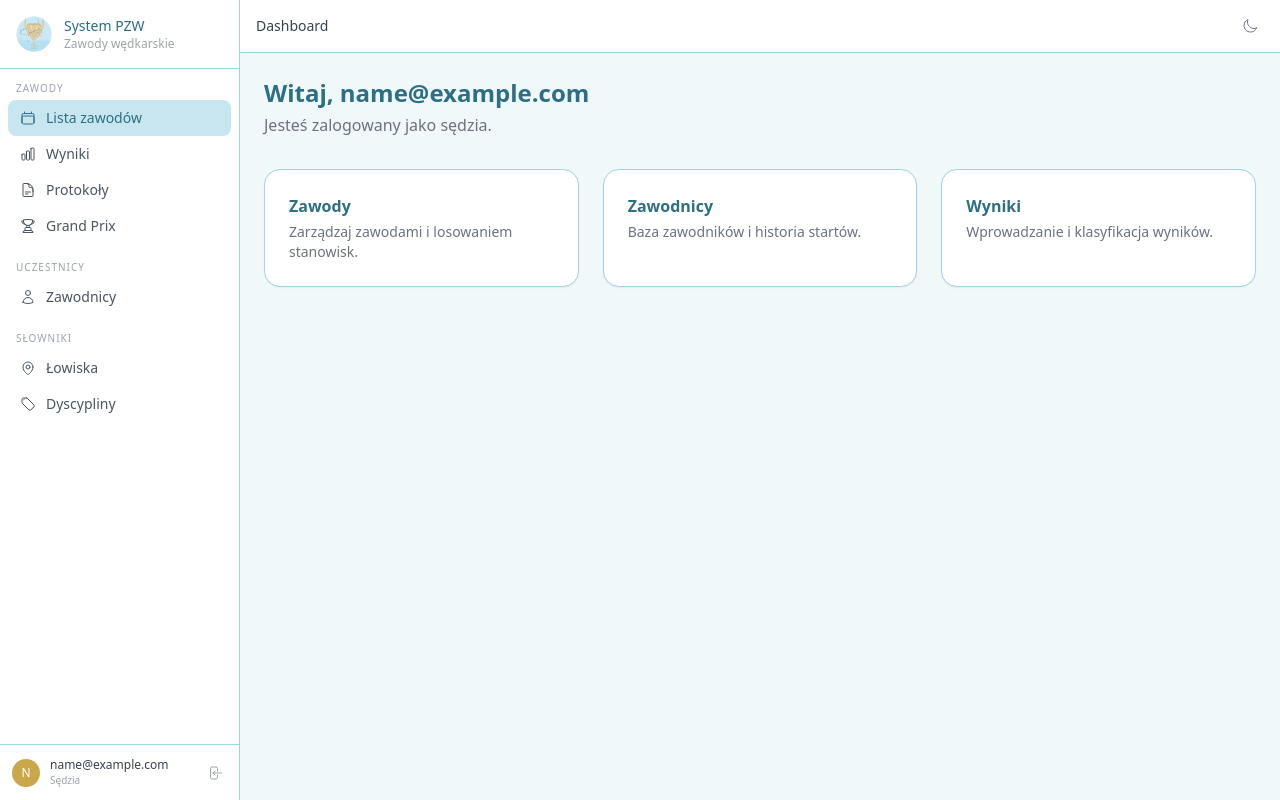
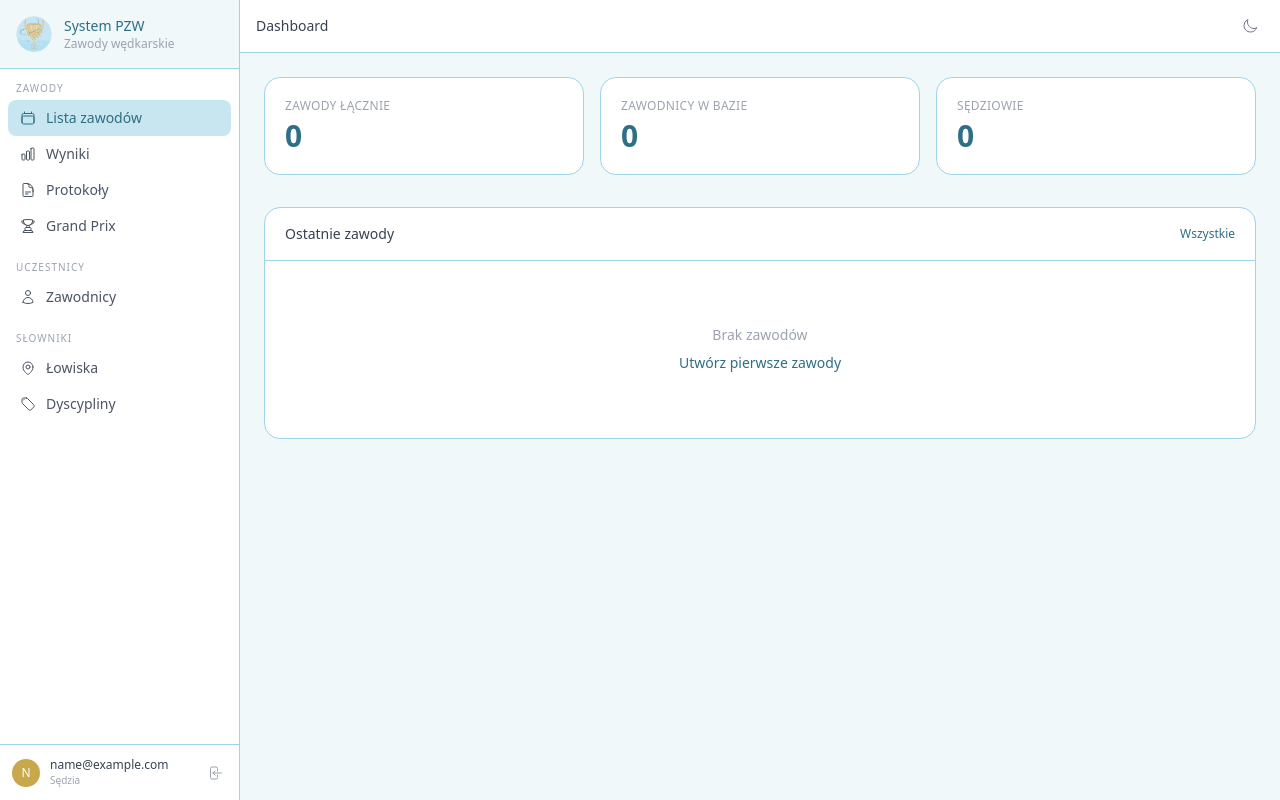
Before and after one commit to pshemeeg/pzw, a Flask app: page / in a window 1280 px wide. Run offline with Flask 3, Linux system fonts and the light colour scheme; the visitor is signed in with stand-in values (Sample User, id 1); data that the repository does not hold is empty; some libraries are stand-ins or nearby versions.

```diff
--- a/app/__init__.py
+++ b/app/__init__.py
@@ -47,6 +47,10 @@ def create_app(config_name=None):
 
     app.register_blueprint(sedziowie_bp, url_prefix="/sedziowie")
 
+    from app.blueprints.uzytkownicy import bp as uzytkownicy_bp
+
+    app.register_blueprint(uzytkownicy_bp, url_prefix="/uzytkownicy")
+
     app.logger.info("Aplikacja PZW uruchomiona w trybie: %s", config_name)
 
     return app
--- a/app/blueprints/main/routes.py
+++ b/app/blueprints/main/routes.py
@@ -1,10 +1,24 @@
 from flask import render_template
 from flask_login import login_required, current_user
+from sqlalchemy import desc
 
 from app.blueprints.main import bp
+from app.extensions import db
+from app.models import Zawody, Zawodnik, Sedzia
 
 
 @bp.route("/")
 @login_required
 def index():
-    return render_template("main/index.html")
+    ostatnie_zawody = Zawody.query.order_by(desc(Zawody.data)).limit(10).all()
+    liczba_zawodow = Zawody.query.count()
+    liczba_zawodnikow = Zawodnik.query.count()
+    liczba_sedziow = Sedzia.query.count()
+
+    return render_template(
+        "main/index.html",
+        ostatnie_zawody=ostatnie_zawody,
+        liczba_zawodow=liczba_zawodow,
+        liczba_zawodnikow=liczba_zawodnikow,
+        liczba_sedziow=liczba_sedziow,
+    )
--- /dev/null
+++ b/app/blueprints/uzytkownicy/__init__.py
@@ -0,0 +1,5 @@
+from flask import Blueprint
+
+bp = Blueprint("uzytkownicy", __name__, template_folder="../../templates/uzytkownicy")
+
+from app.blueprints.uzytkownicy import routes  # noqa: E402, F401
--- a/app/templates/base.html
+++ b/app/templates/base.html
@@ -51,8 +51,10 @@
                   flex flex-col transition-transform duration-200
                   lg:relative lg:translate-x-0">
 
-        <div class="flex items-center gap-3 px-4 py-4
-                    border-b border-water-200 dark:border-gray-700">
+        <a href="{{ url_for('main.index') }}"
+   class="flex items-center gap-3 px-4 py-4
+          border-b border-water-200 dark:border-gray-700
+          hover:bg-water-50 dark:hover:bg-gray-700 transition-colors">
     <img src="{{ url_for('static', filename='img/logo.png') }}"
          alt="Logo" class="h-9 w-9 rounded-full">
     <div>
@@ -61,7 +63,7 @@
         </div>
         <div class="text-xs text-gray-400">Zawody wędkarskie</div>
     </div>
-        </div>
+</a>
 
         <nav class="flex-1 overflow-y-auto px-2 py-3 space-y-4">
 
@@ -268,7 +270,7 @@
                           text-gray-400 dark:text-gray-500">
                     Administracja
                 </p>
-                <a href="#"
+                <a href="{{ url_for('uzytkownicy.lista') }}"
                    class="flex items-center gap-2.5 px-3 py-2 rounded-lg text-sm
                           text-gray-600 dark:text-gray-300
                           hover:bg-water-100 dark:hover:bg-gray-700">
--- a/app/templates/main/index.html
+++ b/app/templates/main/index.html
@@ -1,39 +1,122 @@
-{% extends "base.html" %} {% block title %}Strona główna{% endblock %} {% block content
-%}
-<div class="mb-8">
-  <h1 class="text-2xl font-semibold text-water-700 dark:text-water-200">
-    Witaj, {{ current_user.email }}
-  </h1>
-  <p class="text-gray-500 dark:text-gray-400 mt-1">
-    {% if current_user.is_admin() %} Jesteś zalogowany jako administrator. {% else %}
-    Jesteś zalogowany jako sędzia. {% endif %}
-  </p>
+{% extends "base.html" %}
+
+{% block title %}Dashboard{% endblock %}
+{% block page_title %}Dashboard{% endblock %}
+
+{% block content %}
+
+<div class="grid grid-cols-1 sm:grid-cols-3 gap-4 mb-8">
+    <div class="bg-white dark:bg-gray-800 rounded-2xl border
+                border-water-200 dark:border-gray-700 p-5">
+        <p class="text-xs text-gray-400 uppercase tracking-wide mb-1">
+            Zawody łącznie
+        </p>
+        <p class="text-3xl font-semibold text-water-700 dark:text-water-200">
+            {{ liczba_zawodow }}
+        </p>
+    </div>
+    <div class="bg-white dark:bg-gray-800 rounded-2xl border
+                border-water-200 dark:border-gray-700 p-5">
+        <p class="text-xs text-gray-400 uppercase tracking-wide mb-1">
+            Zawodnicy w bazie
+        </p>
+        <p class="text-3xl font-semibold text-water-700 dark:text-water-200">
+            {{ liczba_zawodnikow }}
+        </p>
+    </div>
+    <div class="bg-white dark:bg-gray-800 rounded-2xl border
+                border-water-200 dark:border-gray-700 p-5">
+        <p class="text-xs text-gray-400 uppercase tracking-wide mb-1">
+            Sędziowie
+        </p>
+        <p class="text-3xl font-semibold text-water-700 dark:text-water-200">
+            {{ liczba_sedziow }}
+        </p>
+    </div>
 </div>
 
-<div class="grid grid-cols-1 sm:grid-cols-2 lg:grid-cols-3 gap-6">
-  <div
-    class="bg-white dark:bg-gray-800 rounded-2xl shadow-sm border border-water-200 dark:border-gray-700 p-6"
-  >
-    <h2 class="font-semibold text-water-700 dark:text-water-200 mb-1">Zawody</h2>
-    <p class="text-sm text-gray-500 dark:text-gray-400">
-      Zarządzaj zawodami i losowaniem stanowisk.
-    </p>
-  </div>
-  <div
-    class="bg-white dark:bg-gray-800 rounded-2xl shadow-sm border border-water-200 dark:border-gray-700 p-6"
-  >
-    <h2 class="font-semibold text-water-700 dark:text-water-200 mb-1">Zawodnicy</h2>
-    <p class="text-sm text-gray-500 dark:text-gray-400">
-      Baza zawodników i historia startów.
-    </p>
-  </div>
-  <div
-    class="bg-white dark:bg-gray-800 rounded-2xl shadow-sm border border-water-200 dark:border-gray-700 p-6"
-  >
-    <h2 class="font-semibold text-water-700 dark:text-water-200 mb-1">Wyniki</h2>
-    <p class="text-sm text-gray-500 dark:text-gray-400">
-      Wprowadzanie i klasyfikacja wyników.
-    </p>
-  </div>
+<div class="bg-white dark:bg-gray-800 rounded-2xl border
+            border-water-200 dark:border-gray-700 overflow-hidden">
+    <div class="flex items-center justify-between px-5 py-4
+                border-b border-water-200 dark:border-gray-700">
+        <h2 class="text-sm font-medium text-gray-700 dark:text-gray-200">
+            Ostatnie zawody
+        </h2>
+        <a href="{{ url_for('zawody.lista') }}"
+           class="text-xs text-water-700 dark:text-water-200 hover:underline">
+            Wszystkie
+        </a>
+    </div>
+
+    {% if ostatnie_zawody %}
+    <table class="w-full text-sm">
+        <thead>
+            <tr class="border-b border-water-100 dark:border-gray-700
+                       text-xs text-gray-400 uppercase tracking-wide">
+                <th class="text-left px-5 py-3 font-medium">Nazwa</th>
+                <th class="text-left px-5 py-3 font-medium">Data</th>
+                <th class="text-left px-5 py-3 font-medium hidden sm:table-cell">
+                    Dyscyplina
+                </th>
+                <th class="text-left px-5 py-3 font-medium hidden md:table-cell">
+                    Łowisko
+                </th>
+                <th class="text-left px-5 py-3 font-medium">Status</th>
+            </tr>
+        </thead>
+        <tbody class="divide-y divide-water-100 dark:divide-gray-700">
+            {% for z in ostatnie_zawody %}
+            <tr class="hover:bg-water-50 dark:hover:bg-gray-700 transition-colors">
+                <td class="px-5 py-3 font-medium text-gray-800 dark:text-gray-100">
+                    <a href="{{ url_for('zawody.szczegoly', zid=z.id) }}"
+                       class="hover:text-water-700 dark:hover:text-water-200">
+                        {{ z.nazwa }}
+                    </a>
+                    {% if z.grand_prix %}
+                    <span class="ml-1.5 text-[10px] bg-gold-100 text-gold-600
+                                 dark:bg-amber-900 dark:text-amber-300
+                                 px-1.5 py-0.5 rounded-full font-medium">
+                        GP
+                    </span>
+                    {% endif %}
+                </td>
+                <td class="px-5 py-3 text-gray-500 dark:text-gray-400 whitespace-nowrap">
+                    {{ z.data.strftime('%d.%m.%Y') }}
+                </td>
+                <td class="px-5 py-3 text-gray-500 dark:text-gray-400 hidden sm:table-cell">
+                    {{ z.dyscyplina.nazwa }}
+                </td>
+                <td class="px-5 py-3 text-gray-500 dark:text-gray-400 hidden md:table-cell">
+                    {{ z.lowisko.nazwa if z.lowisko else '—' }}
+                </td>
+                <td class="px-5 py-3">
+                    <span class="text-xs px-2 py-0.5 rounded-full font-medium
+                        {% if z.status == 'zakonczone' %}
+                            bg-green-100 text-green-800
+                            dark:bg-green-900 dark:text-green-200
+                        {% elif z.status == 'w_trakcie' %}
+                            bg-blue-100 text-blue-800
+                            dark:bg-blue-900 dark:text-blue-200
+                        {% else %}
+                            bg-gray-100 text-gray-600
+                            dark:bg-gray-700 dark:text-gray-300
+                        {% endif %}">
+                        {{ z.status|replace('_', ' ')|capitalize }}
+                    </span>
+                </td>
+            </tr>
+            {% endfor %}
+        </tbody>
+    </table>
+    {% else %}
+    <div class="text-center py-16 text-gray-400 dark:text-gray-500">
+        <p class="text-sm">Brak zawodów</p>
+        <a href="{{ url_for('zawody.nowe') }}"
+           class="mt-2 inline-block text-sm text-water-700
+                  dark:text-water-200 hover:underline">
+            Utwórz pierwsze zawody
+        </a>
+    </div>
+    {% endif %}
 </div>
 {% endblock %}
```
Also changed, not shown: app/blueprints/sedziowie/routes.py (+23 -6 lines), app/blueprints/uzytkownicy/routes.py (added, +70 -0 lines), app/templates/uzytkownicy/formularz.html (added, +136 -0 lines), app/templates/uzytkownicy/lista.html (added, +61 -0 lines). Lines whose indentation alone changed are shown as unchanged.
